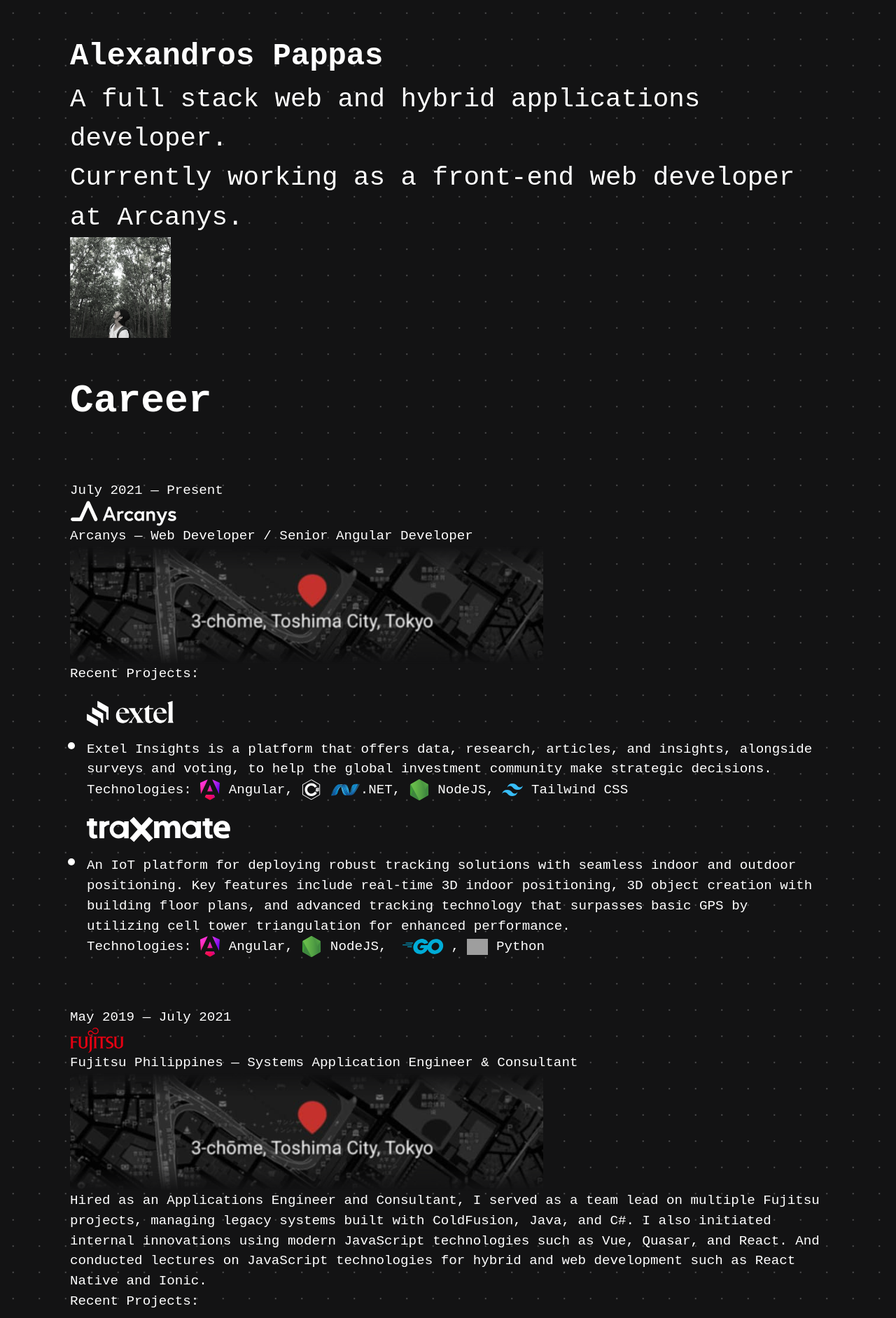
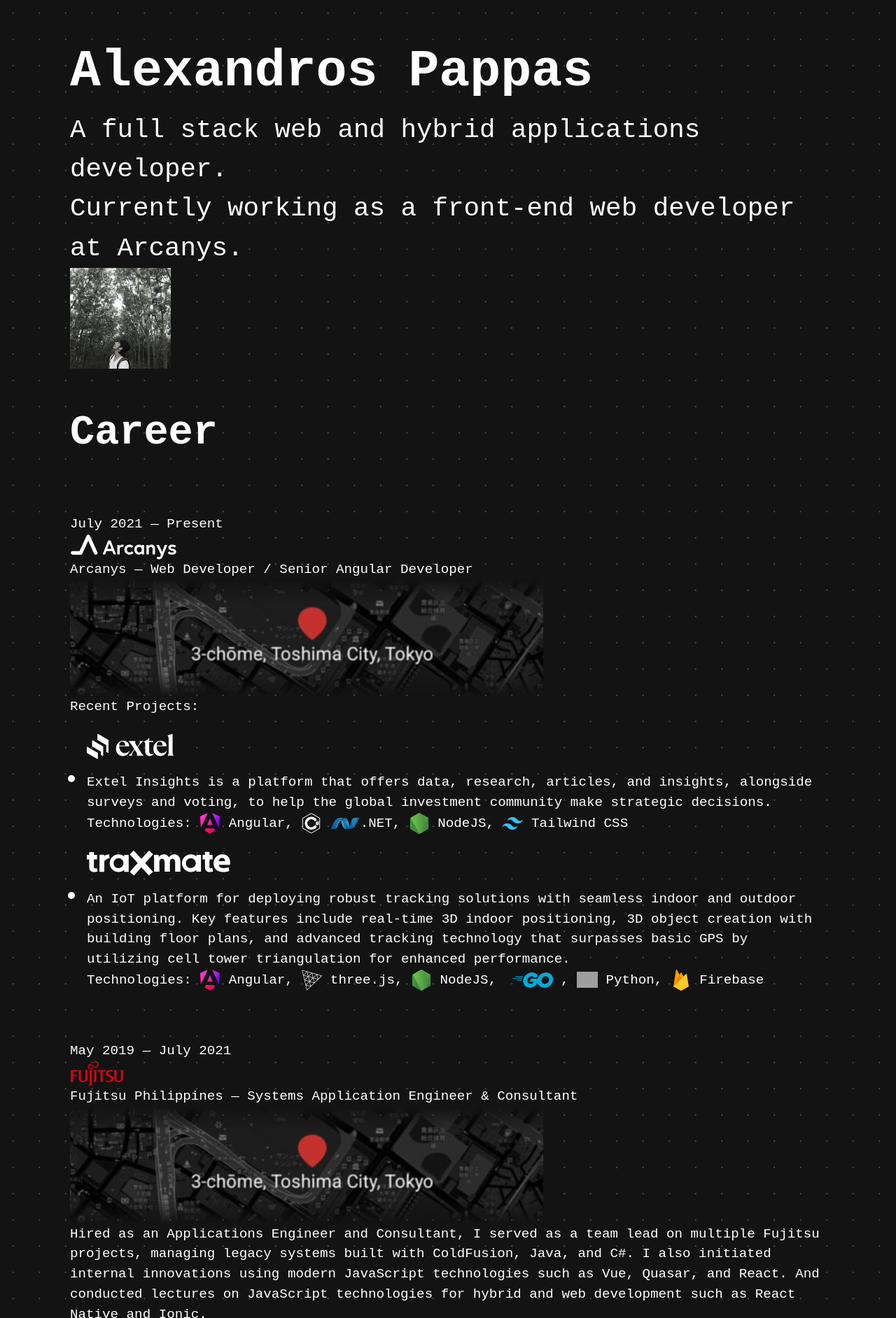
Before and after one commit to apappas1129/apappas1129.github.io, a plain HTML site: page index.html in a window 1280 px wide. Shown: the top 1884 px of the page at 70% size. Drawn offline with Linux system fonts and the light colour scheme; grey boxes are pictures that could not be loaded; a web font is replaced by a local one.

Commit message:
:zap: Address Lighthouse Report

```diff
--- a/index.css
+++ b/index.css
@@ -33,6 +33,30 @@
   line-height: 1.5;
   -webkit-font-smoothing: antialiased;
   text-rendering: optimizeSpeed;
+}
+
+h1 {
+  font-size: var(--step-5);
+}
+
+h2 {
+  font-size: var(--step-4);
+}
+
+h3 {
+  font-size: var(--step-3);
+}
+
+h4 {
+  font-size: var(--step-2);
+}
+
+h5 {
+  font-size: var(--step-1);
+}
+
+h6 {
+  font-size: var(--step-0);
 }
 
 img,
@@ -147,7 +171,8 @@
 .sequelize,
 .react,
 .flutter,
-.phonegap {
+.phonegap,
+.threejs {
   height: var(--step-1);
   aspect-ratio: 1/1;
   display: inline-block;
@@ -155,6 +180,16 @@
   background-repeat: no-repeat;
   background-position: center;
   vertical-align: middle;
+}
+
+.threejs {
+  background-image: url('threejs.svg');
+  background-size: 122%;
+  background-position: -3px -4px;
+}
+
+.dark .threejs {
+  filter: brightness(0) invert(1);
 }
 
 .react {
--- a/index.html
+++ b/index.html
@@ -1,6 +1,7 @@
 <!DOCTYPE html>
 <html lang="en">
   <head>
+    <link rel="icon" type="image/png" sizes="32x32" href="favicon-32x32.png">
     <link rel="preload" href="index.css" as="style" />
     <link
       rel="preload"
@@ -151,8 +152,10 @@
               </p>
               <p>
                 Technologies: <span class="angular"></span> Angular,
+                <span class="threejs"></span> three.js,
                 <span class="nodejs"></span> NodeJS, <span class="go"></span>,
-                <span class="python"></span> Python
+                <span class="python"></span> Python,
+                <span class="firebase"></span> Firebase
               </p>
             </li>
           </ul>
```
Also changed, not shown: favicon-32x32.png (added), threejs.svg (added).
